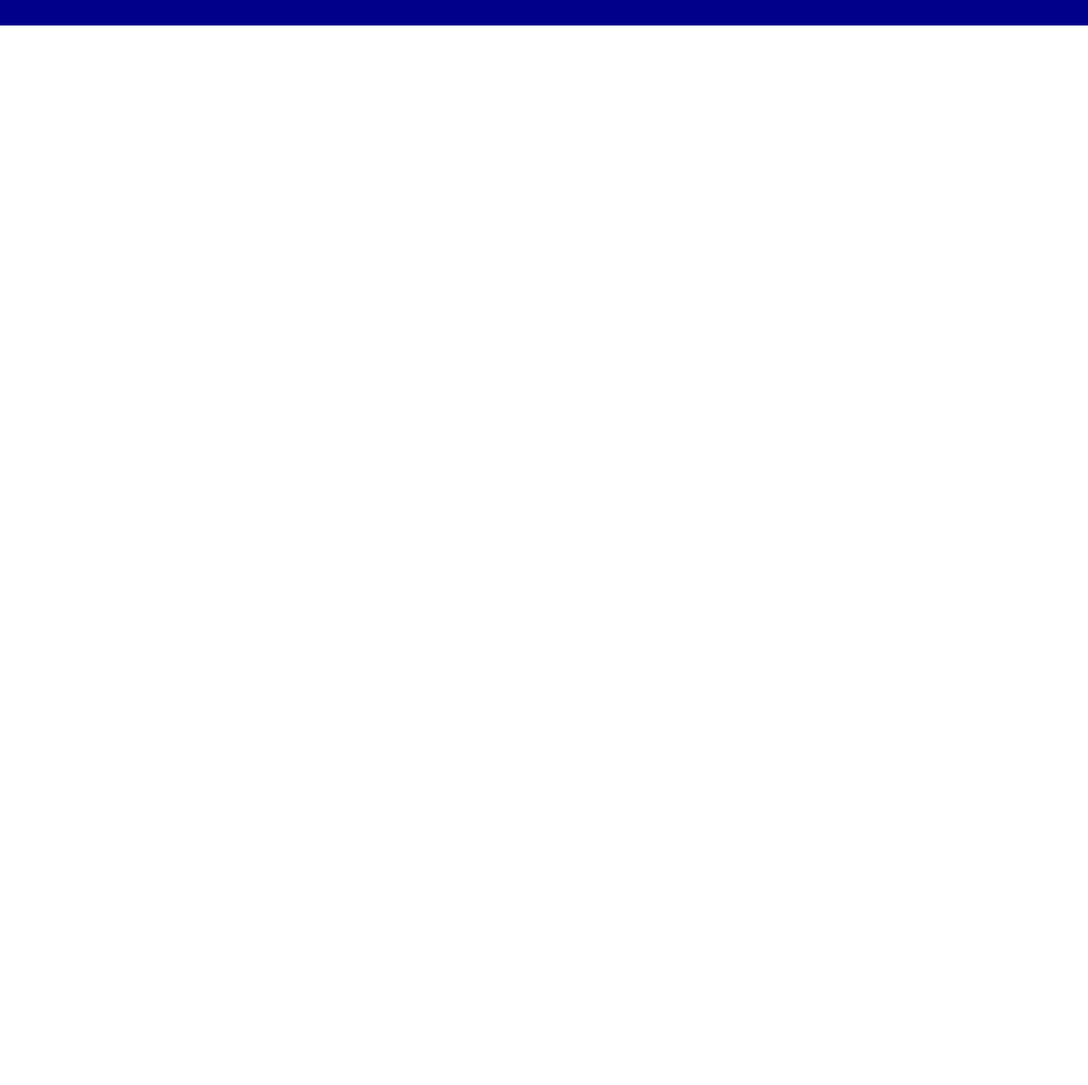
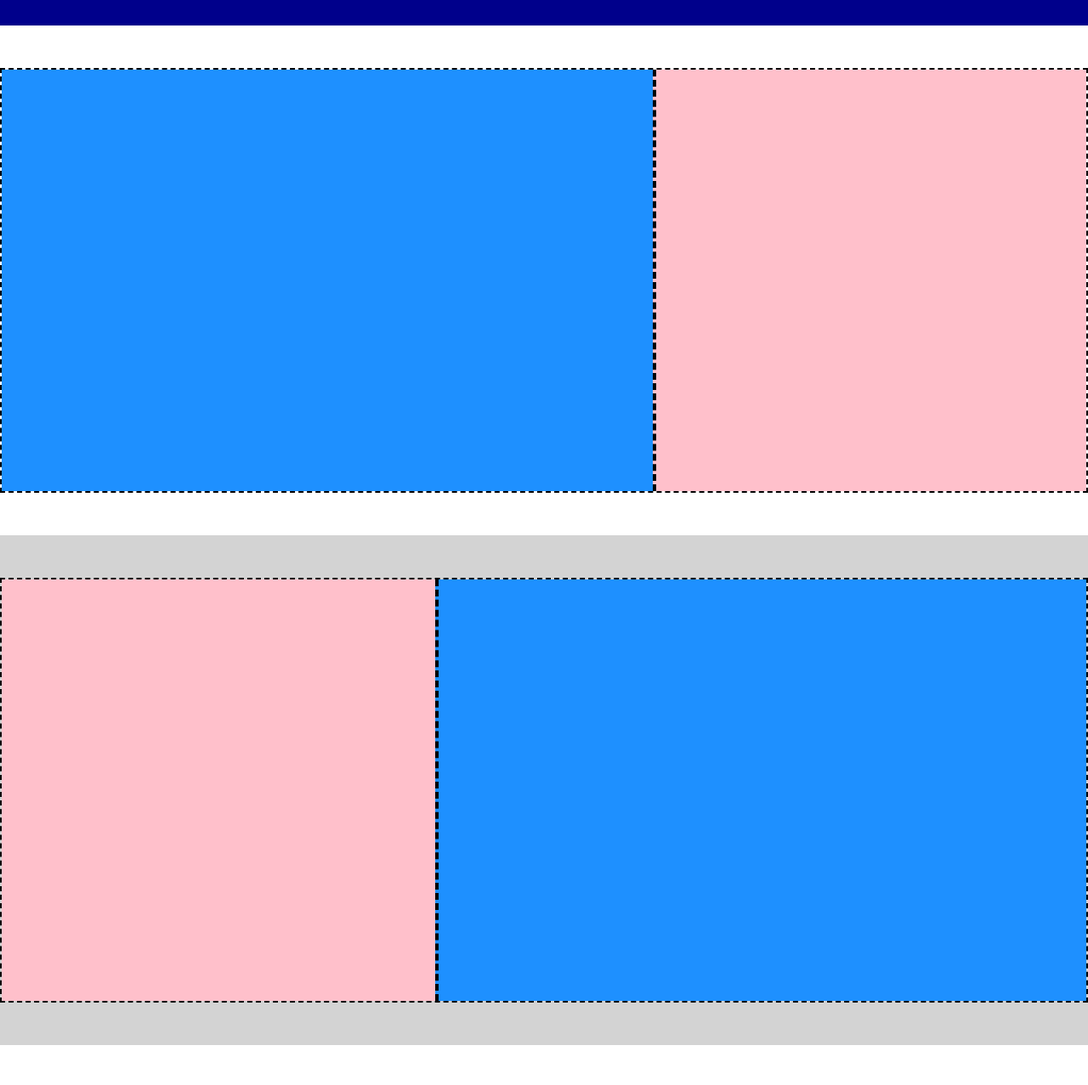
Before and after one commit to Luigi-Iorio/htmlcss-struttura-discord, a plain HTML site: page index.html in a window 1280 px wide. Shown: the part 660-1937 px from the top of the page at 85% size. Before the commit the page ends 800 px from the top, so only its background shows below. Drawn offline with Linux system fonts and the light colour scheme.

Commit message:
feat: main struttura discord

```diff
--- a/css/style.css
+++ b/css/style.css
@@ -20,6 +20,18 @@ a {
 }
 
 /* DEBUG */
+.debug .border {
+  border: 2px dashed #000000;
+}
+
+.debug .border-l {
+  border-left: 4px dashed #000000;
+}
+
+.debug .border-r {
+  border-right: 4px dashed #000000;
+}
+
 .debug header {
   background-color: #add8e6;
 }
@@ -27,13 +39,10 @@ a {
 .debug nav {
   height: 50px;
   background-color: #daa520;
-  border: 2px dashed #000000;
 }
 
 .debug .menu {
   height: 100%;
-  border-left: 4px dashed #000000;
-  border-right: 4px dashed #000000;
 }
 
 .debug a {
@@ -49,8 +58,33 @@ a {
   height: 400px;
   width: 900px;
   background-color: #ee82ee;
-  border: 2px dashed #000000;
   border-radius: 10px;
+}
+
+/* debug main */
+.debug .section:nth-child(even) {
+  background-color: #d3d3d3;
+}
+
+.debug .cont {
+  height: 500px;
+}
+
+.debug .section:last-child .cont {
+  height: 900px;
+  background-color: #228b22;
+}
+
+.debug .box1 {
+  height: 100%;
+  width: 60%;
+  background-color: #1e90ff;
+}
+
+.debug .box2 {
+  height: 100%;
+  width: 40%;
+  background-color: #ffc0cb;
 }
 
 /* HEADER */
@@ -92,3 +126,21 @@ nav {
   justify-content: center;
   align-items: center;
 }
+
+/* MAIN */
+.section {
+  padding: 50px 0;
+}
+
+.cont {
+  width: 100%;
+  display: flex;
+  flex-direction: row;
+  justify-content: center;
+  align-items: center;
+}
+
+.cont.reverse {
+  display: flex;
+  flex-direction: row-reverse;
+}
--- a/index.html
+++ b/index.html
@@ -12,10 +12,10 @@
       <!-- header top -->
       <div class="header-top">
         <!-- nav -->
-        <nav class="big-layout">
+        <nav class="big-layout border">
           <div class="logo">logo</div>
           <!-- menu -->
-          <div class="menu">
+          <div class="menu border-l border-r">
             <ul>
               <li><a href="#">link</a></li>
               <li><a href="#">link</a></li>
@@ -33,10 +33,47 @@
 
       <!-- header bottom -->
       <div class="header-bottom">
-        <div class="box"></div>
+        <div class="box border"></div>
       </div>
       <!-- /header bottom -->
     </header>
     <!-- /header -->
+
+    <!-- main -->
+    <main>
+      <!-- section uno -->
+      <div class="section">
+        <div class="cont border big-layout">
+          <div class="box1"></div>
+          <div class="box2 border-l"></div>
+        </div>
+      </div>
+      <!-- /section uno -->
+
+      <!-- section due -->
+      <div class="section">
+        <div class="cont reverse border big-layout">
+          <div class="box1 border-l"></div>
+          <div class="box2"></div>
+        </div>
+      </div>
+      <!-- /section due -->
+
+      <!-- section tre -->
+      <div class="section">
+        <div class="cont border big-layout">
+          <div class="box1"></div>
+          <div class="box2 border-l"></div>
+        </div>
+      </div>
+      <!-- /section tre -->
+
+      <!-- section quattro -->
+      <div class="section">
+        <div class="cont border big-layout"></div>
+      </div>
+      <!-- /section quattro -->
+    </main>
+    <!-- /main -->
   </body>
 </html>
```
